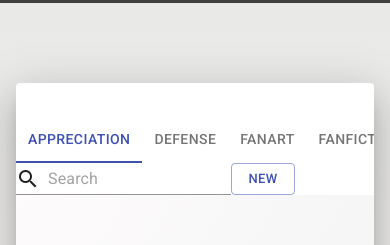
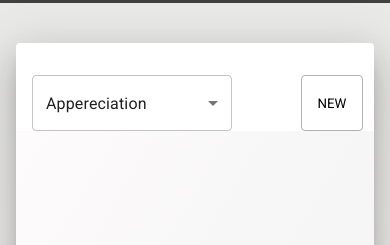
Before and after one commit to divyanshusahu/ronweasley, a Next.js app: page / in a window 390 px wide. Shown: the part 841-1086 px from the top of the page. Built offline with nearby package versions, Linux system fonts and the light colour scheme; grey boxes are pictures that could not be loaded; a web font is replaced by a local one.

Commit message:
add post toolbar modified for small screen devices

```diff
--- a/pages/index.js
+++ b/pages/index.js
@@ -5,14 +5,16 @@ import Grid from "@material-ui/core/Grid";
 import Paper from "@material-ui/core/Paper";
 import Tabs from "@material-ui/core/Tabs";
 import Tab from "@material-ui/core/Tab";
-import Input from "@material-ui/core/Input";
-import InputAdornment from "@material-ui/core/InputAdornment";
-import Icon from "@material-ui/core/Icon";
 import Button from "@material-ui/core/Button";
 import Dialog from "@material-ui/core/Dialog";
 import DialogTitle from "@material-ui/core/DialogTitle";
 import DialogContent from "@material-ui/core/DialogContent";
 import DialogActions from "@material-ui/core/DialogActions";
+import Hidden from "@material-ui/core/Hidden";
+import FormControl from "@material-ui/core/FormControl";
+import Select from "@material-ui/core/Select";
+import MenuItem from "@material-ui/core/MenuItem";
+import { makeStyles } from "@material-ui/core/styles";
 
 import { Link, Element } from "react-scroll";
 
@@ -21,7 +23,16 @@ import ScrollAnimation from "../utils/ScrollAnimation";
 import Footer from "../utils/Footer";
 import PostEditor from "../utils/PostEditor";
 
+const useStyles = new makeStyles(theme => ({
+  select: {
+    marginLeft: theme.spacing(2),
+    width: "200px"
+  }
+}));
+
 function Index() {
+  const classes = useStyles();
+
   const [selectedTab, setSelectedTab] = React.useState("Appericiation");
   const [tab_value, setTabValue] = React.useState(0);
   const tab_handlechange = (event, value) => {
@@ -33,6 +44,18 @@ function Index() {
     } else if (value === 2) {
       setSelectedTab("Fanart");
     } else if (value === 3) {
+      setSelectedTab("Fanfiction");
+    }
+  };
+  const handleSelectTabChange = event => {
+    setTabValue(event.target.value);
+    if (event.target.value === 0) {
+      setSelectedTab("Appreciation");
+    } else if (event.target.value === 1) {
+      setSelectedTab("Defense");
+    } else if (event.target.value === 2) {
+      setSelectedTab("Fanart");
+    } else if (event.target.value === 3) {
       setSelectedTab("Fanfiction");
     }
   };
@@ -65,9 +88,7 @@ function Index() {
               <p className="landing_big_heading">
                 A Website dedicated to the most selfless Harry Potter Character.
               </p>
-              <p className="landing_about">
-                Some lines best describing Ron.
-              </p>
+              <p className="landing_about">Some lines best describing Ron.</p>
               <Link to="landingContent" spy={true} smooth={true} duration={500}>
                 <ScrollAnimation />
               </Link>
@@ -77,10 +98,11 @@ function Index() {
         <Element name="landingContent">
           <div className="landing_content">
             <Container>
-              <Paper className="landing_content_paper" elevation={24}>
+              <Paper elevation={24}>
                 <div className="toolbar">
                   <Grid container>
-                    <Grid container item xs={12} lg={8}>
+                    <Grid container item xs={9} lg={10}>
+                      <Hidden mdDown>
                         <Tabs
                           value={tab_value}
                           onChange={tab_handlechange}
@@ -94,25 +116,31 @@ function Index() {
                           <Tab label="Fanart"></Tab>
                           <Tab label="Fanfiction"></Tab>
                         </Tabs>
+                      </Hidden>
+                      <Hidden lgUp>
+                        <FormControl
+                          variant="outlined"
+                          className={classes.select}
+                        >
+                          <Select
+                            value={tab_value}
+                            onChange={handleSelectTabChange}
+                          >
+                            <MenuItem value={0}>Appereciation</MenuItem>
+                            <MenuItem value={1}>Defense</MenuItem>
+                            <MenuItem value={2}>Fanart</MenuItem>
+                            <MenuItem value={3}>Fanfiction</MenuItem>
+                          </Select>
+                        </FormControl>
+                      </Hidden>
                     </Grid>
-                    <Grid container item xs={12} lg={4}>
-                      <Input
-                        startAdornment={
-                          <InputAdornment position="start">
-                            <Icon>search</Icon>
-                          </InputAdornment>
-                        }
-                        placeholder="Search"
-                      />
-                      <Button
-                        variant="outlined"
-                        color="primary"
-                        size="small"
+                    <Grid container item xs={3} lg={2}>
+                      <button
+                        onClick={handleCreatePostOpen}
                         className="new_button"
-                        onClick={handleCreatePostOpen}
                       >
-                        New
-                      </Button>
+                        NEW
+                      </button>
                     </Grid>
                   </Grid>
                 </div>
@@ -167,6 +195,7 @@ function Index() {
             font-size: 3rem;
             margin-bottom: 0.35em;
             font-weight: 400;
+            padding: 8px;
           }
           .landing_about {
             color: #efefef;
@@ -175,9 +204,10 @@ function Index() {
             font-family: "Roboto";
             font-weight: 500;
             line-height: 1.6;
+            padding: 8px;
           }
           .landing_content {
-            padding: 80px 0;
+            padding: 40px 0 80px 0;
             background-image: linear-gradient(
               to top,
               #d5d4d0 0%,
@@ -187,15 +217,22 @@ function Index() {
               #e9e9e7 100%
             );
           }
-          .landing_content_paper {
-            min-height: 150vh;
-          }
           .toolbar {
             padding-top: 32px;
             min-height: 80px;
           }
           .new_button {
             margin-left: 16px;
+            padding: 16px;
+            background: none;
+            cursor: pointer;
+            border: none;
+            font-family: "Roboto";
+            border: 1px solid rgba(100, 100, 100, 0.5);
+            border-radius: 4px;
+          }
+          .new_button:focus {
+            outline: 0;
           }
           .landing_posts {
             min-height: calc(150vh - 80px);
```
Lines whose indentation alone changed are shown as unchanged.
